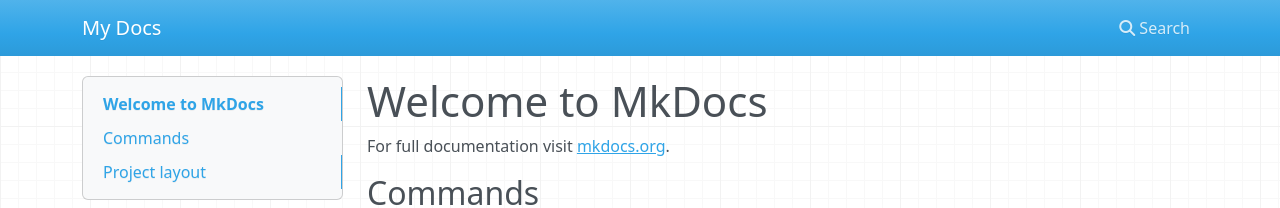
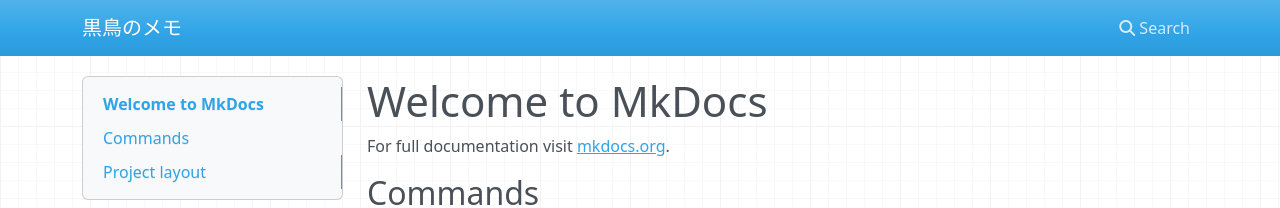
Before and after one commit to kurotori4423/KurotoriMkDoc, an MkDocs documentation site: the page built from docs/index.md, in a window 1280 px wide. Shown: the top 208 px of the page. Built offline with MkDocs 1.6.1, drawn with Linux system fonts in a browser that asks for light colours; nearby versions of some CDN libraries.

Commit message:
タイトル変更

```diff
--- a/mkdocs.yml
+++ b/mkdocs.yml
@@ -1 +1 @@
-site_name: My Docs
+site_name: 黒鳥のメモ
```
